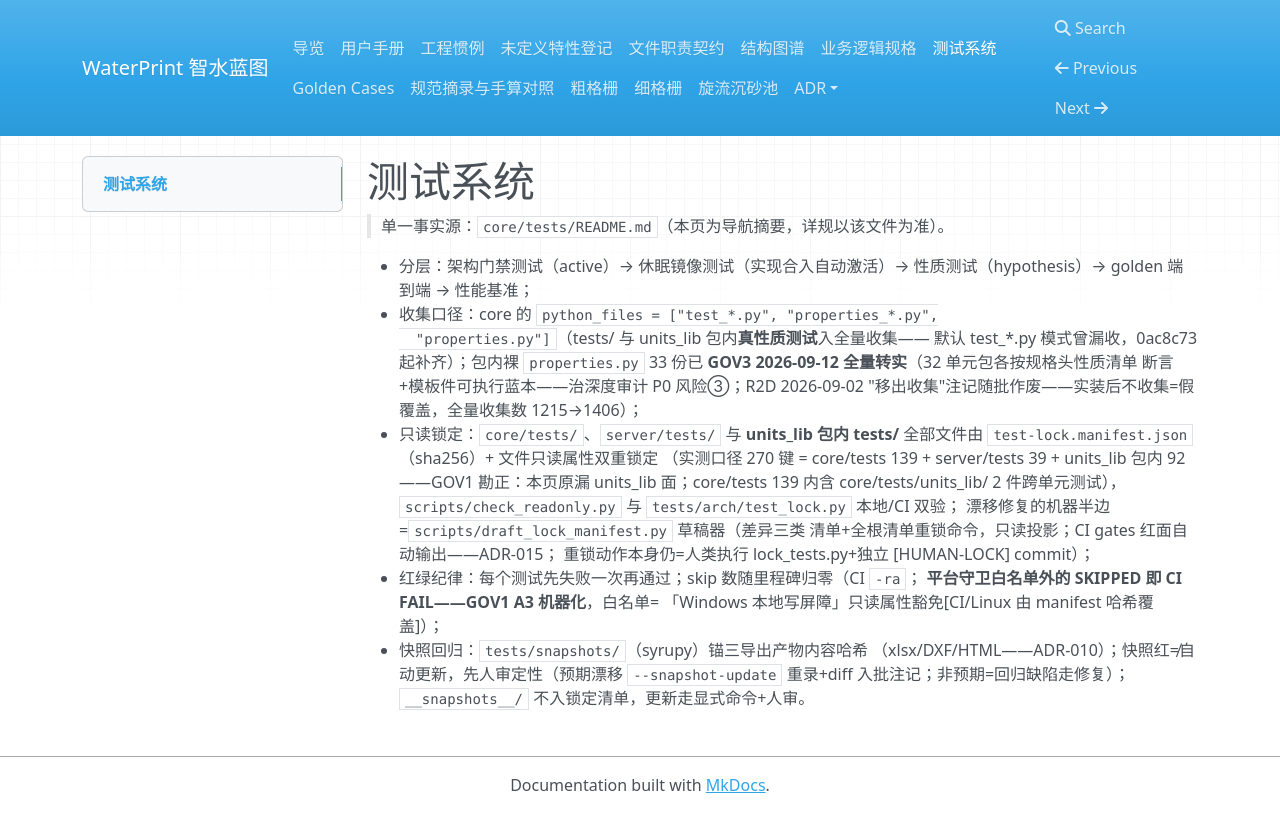
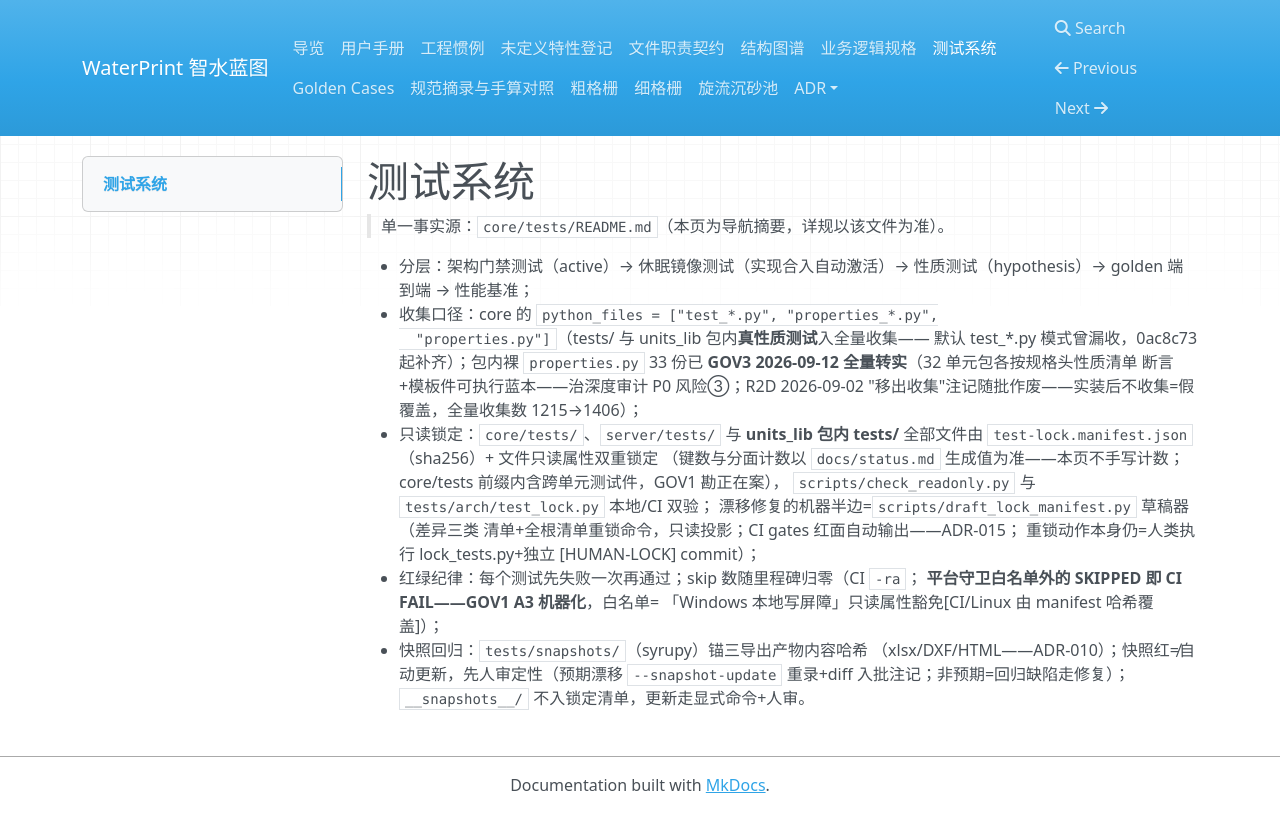
Before and after one commit to yyx20040712/waterprint, an MkDocs documentation site: the page built from docs/testing.md, in a window 1280 px wide. Shown: the top 832 px of the page. Built offline with MkDocs 1.6.1, drawn with Linux system fonts in a browser that asks for light colours; nearby versions of some CDN libraries.

Commit message:
治理机制批: sunset 登记表落地+手写计数句退役——新表 docs/governance-sunset.md（极简形态=单表+三类触发条件模板 S1/S2/S3；登记≠立即退役，软退役+原文保留；表>50 行人工盘点红线；零新增门禁脚本——2026-09-18 用户裁决）+首批登记 9 条+退役记录分批行文（清理批/批 1 两行——R1 轮门一 W2 处置：混批表述失真收口）+testing.md 锁面 270 键手写句/index.md ADR 001~009 句/user-manual 19 与 33 端点句改 status.md 指针（手写数字漂移震中一次收口）

```diff
--- a/docs/testing.md
+++ b/docs/testing.md
@@ -13,8 +13,8 @@
   1215→1406）；
 - 只读锁定：`core/tests/`、`server/tests/` 与 **units_lib 包内 tests/**
   全部文件由 `test-lock.manifest.json`（sha256）+ 文件只读属性双重锁定
-  （实测口径 270 键 = core/tests 139 + server/tests 39 + units_lib 包内
-  92——GOV1 勘正：本页原漏 units_lib 面；core/tests 139 内含 core/tests/units_lib/ 2 件跨单元测试），
+  （键数与分面计数以 `docs/status.md` 生成值为准——本页不手写计数；
+  core/tests 前缀内含跨单元测试件，GOV1 勘正在案），
   `scripts/check_readonly.py` 与 `tests/arch/test_lock.py` 本地/CI 双验；
   漂移修复的机器半边=`scripts/draft_lock_manifest.py` 草稿器（差异三类
   清单+全根清单重锁命令，只读投影；CI gates 红面自动输出——ADR-015；
```
Also changed, not shown: docs/governance-sunset.md (added, +38 -0 lines), docs/index.md (+1 -1 lines), docs/user-manual.md (+2 -2 lines).
